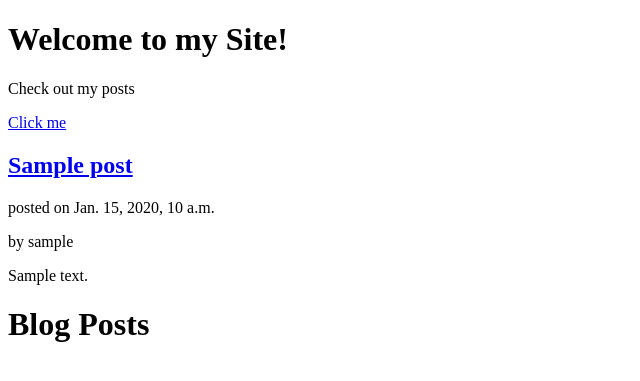
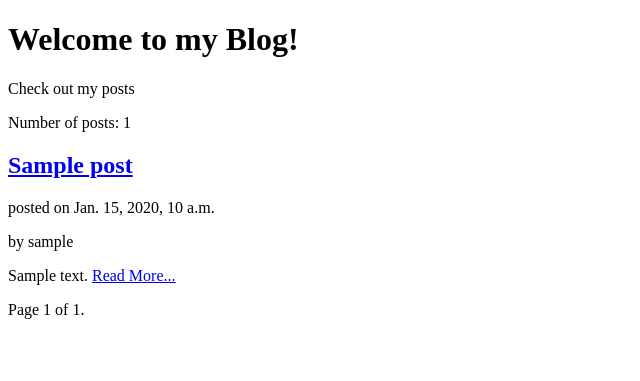
Before and after one commit to swatijamgade/myblog, a Django app: page / in a window 1280 px wide. Shown: the top 381 px of the page, without its empty margins (0-640 px from the left). Run offline with Django 5.2, Linux system fonts and the light colour scheme; tables that the repository leaves empty hold one stand-in row (values such as "Sample post").

Commit message:
paginator

```diff
--- a/posts/templates/posts/post-list.html
+++ b/posts/templates/posts/post-list.html
@@ -4,19 +4,35 @@
     <title>My Site</title>
 </head>
 <body>
-    <h1>Welcome to my Site!</h1>
+    <h1>Welcome to my Blog!</h1>
     <p>Check out my posts</p>
 
-    <a href="https://www.w3schools.com">Click me</a>
+    {% with posts.count as total_post  %}
+    <p>Number of posts: {{ total_post }}</p>
+    {% endwith %}
 
-    {% for p in all_posts %}
+    {% for p in page_obj %}
         <h2><a href="{{ p.get_absolute_url }}">{{ p.title }}</a></h2>
         <p>posted on {{ p.publish }}</p>
         <p>by {{ p.author }}</p>
-        <p>{{ p.content }}</p>
+        <p>{{ p.content|truncatewords:10 }} <a href="{{ p.get_absolute_url }}">Read More...</a></p>
     {% endfor %}
 
-    <h1>{{ title }}</h1>
+    <div>
+    <span>
+        {% if page_obj.has_previous %}
+            <a href="?page={{ posts.previous_page_number }}">previous</a>
+        {% endif %}
+
+        <span>
+            Page {{ page_obj.number }} of {{ page_obj.paginator.num_pages }}.
+        </span>
+
+        {% if page_obj.has_next %}
+            <a href="?page={{ page_obj.next_page_number }}">next</a>
+        {% endif %}
+    </span>
+</div>
 
     </body>
 </html>
--- /dev/null
+++ b/posts/templates/snippets/comment_form.html
@@ -0,0 +1,6 @@
+<h2>Add a comment</h2>
+<form action="{% url 'post_comment' post.id  %}" method="post">
+    {% csrf_token %}
+    {{ form.as_p }}
+    <input type="submit" value="Add Comment">
+</form>
--- a/posts/urls.py
+++ b/posts/urls.py
@@ -1,4 +1,3 @@
-
 from django.urls import path
 
 from .views import post_list, post_detail, post_comment
@@ -6,5 +5,5 @@ from .views import post_list, post_detail, post_comment
 urlpatterns = [
     path('', post_list, name='post_list'),
     path('post/<int:year>/<int:month>/<int:day>/<slug:post_slug>/', post_detail, name='post_detail'),
-    path('post-comment/<int:post_id>/', post_comment, name='post_comment'),
+    path('<int:post_id>/comment/', post_comment, name='post_comment'),
 ]
--- a/posts/views.py
+++ b/posts/views.py
@@ -2,14 +2,29 @@ from django.shortcuts import render, get_object_or_404
 from .models import Post, Comment
 from .forms import CommentModelForm
 from django.http import HttpResponse
-
-
-# http://127.0.0.1:8000/post/2024/5/8/this-is-title/?key=value&k2=value2
+from django.core.paginator import Paginator, PageNotAnInteger, EmptyPage
+# from django.core.mail import send_mail
 
 
 def post_list(request):
     posts = Post.objects.filter(status='published')
-    return render(request, 'posts/post-list.html', context={'all_posts': posts, 'title': 'Blog Posts'})
+
+    paginator = None
+    try:
+        posts_per_page = 2
+        paginator = Paginator(object_list=posts, per_page=posts_per_page)
+        page_number = request.GET.get('page', 1)
+        page_obj = paginator.page(page_number)
+    except PageNotAnInteger:
+        page_obj = paginator.page(1)
+
+    # page_obj.has_next()
+    # page_obj.previous_page_number()
+    # page_obj.next_page_number()
+    # page_obj.paginator.num_pages
+    # page_obj.number
+
+    return render(request, 'posts/post-list.html', context={'page_obj': page_obj, 'title': 'Blog Posts', 'posts': posts})
 
 
 def post_detail(request, year, month, day, post_slug):
@@ -18,12 +33,14 @@ def post_detail(request, year, month, day, post_slug):
             publish__year=year,
             publish__month=month,
             publish__day=day,
-            slug=post_slug
+            slug=post_slug,
+            status='published'
         )
     except Post.DoesNotExist:
         return HttpResponse('<h1>Post not found</h1>')
 
-    comments = Comment.objects.filter(post=post)
+    comments = Comment.objects.filter(post=post, active=True)
+    # total_comments = comments.count()
     form = CommentModelForm()
     context = {'post': post, 'comments': comments, 'form': form}
     return render(request, 'posts/post-detail.html', context=context)
@@ -33,7 +50,6 @@ def post_comment(request, post_id):
     """
     This function is used to handle the comment form submission
     """
-
     post = get_object_or_404(Post, id=post_id)
 
     if request.method == 'POST':
@@ -47,11 +63,9 @@ def post_comment(request, post_id):
             comment.save()
         else:
             print(comment_form.errors)
+        context = {'post': post, 'comment': comment, 'form': comment_form}
+        return render(request, 'posts/comment.html', context=context)
 
-        context = {'post': post, 'comment': comment, 'form': comment_form}
 
-        return render(request, 'posts/comment.html', context=context)
-    else:
-        comment_form = CommentModelForm()
-        context = {'post': post, 'form': comment_form}
-        return render(request, 'posts/comment.html', context=context)
+def share_post(request):
+    return render(request, 'posts/share.html')
```
Also changed, not shown: myblog/settings.py (+9 -0 lines), posts/forms.py (+0 -9 lines), posts/templates/posts/comment.html (+7 -5 lines), posts/templates/posts/post-detail.html (renamed from posts/templates/posts/post-details.html, +6 -6 lines), posts/templates/posts/share html.html (added, +10 -0 lines).
